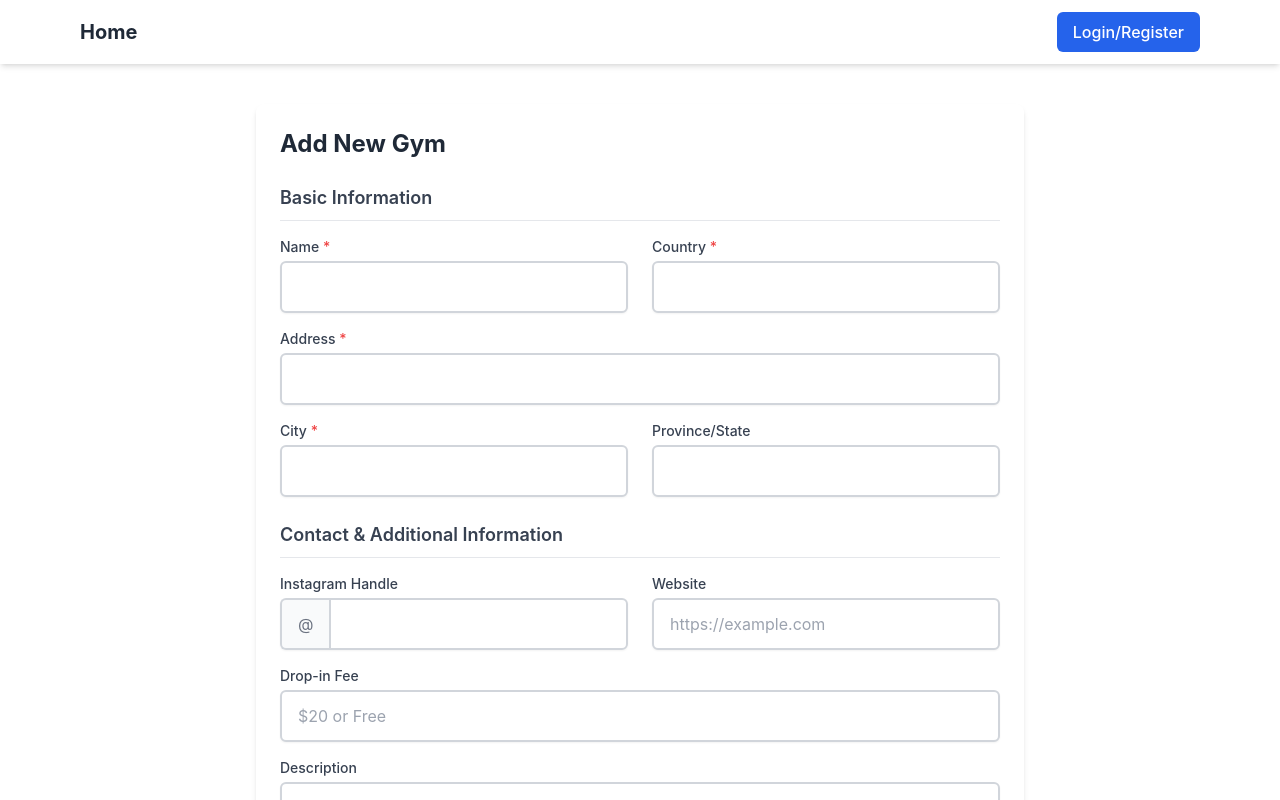
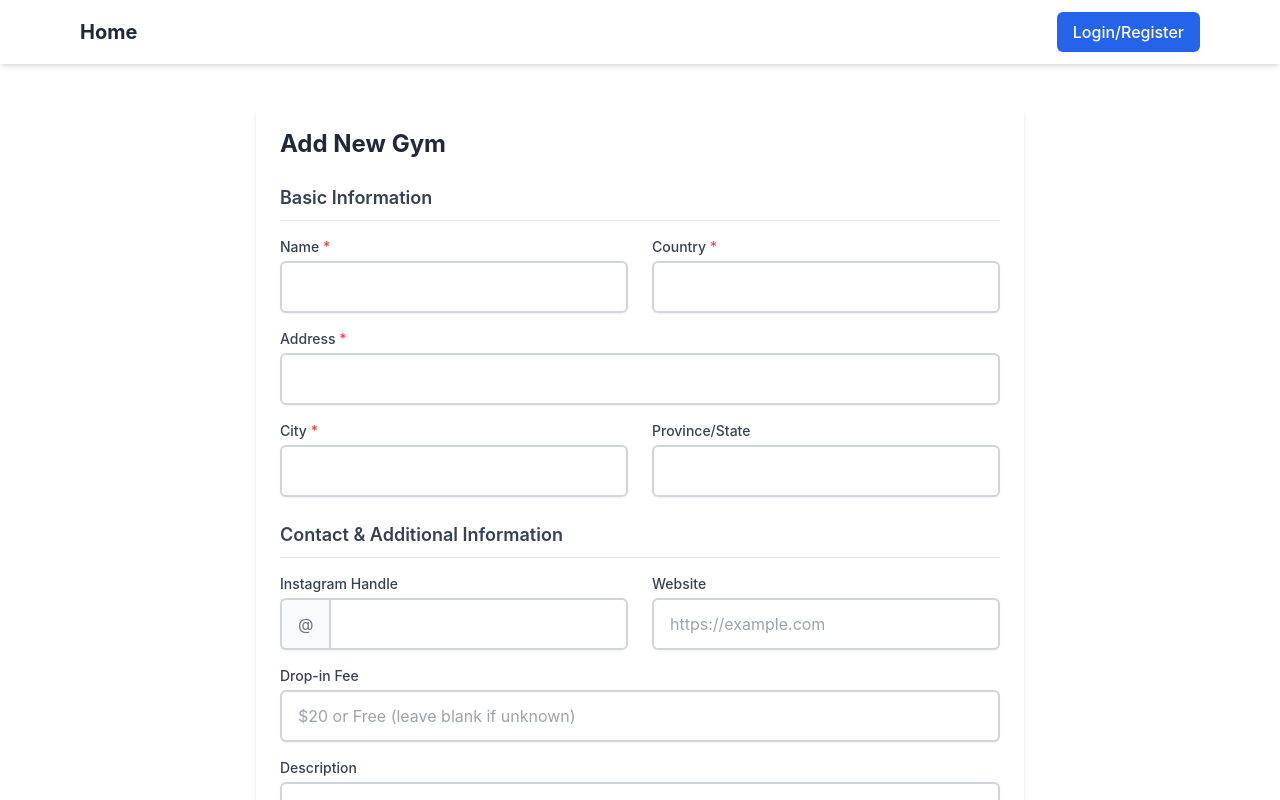
Before and after one commit to vgarza33/bjj_finder_mvp, a React (Vite) app in the folder client/: page /gyms/add-gym in a window 1280 px wide. Shown: the top 800 px of the page. Built offline with nearby package versions, Linux system fonts and the light colour scheme.

Commit message:
updated placeholder for drop in fee

```diff
--- a/client/src/components/AddGym.jsx
+++ b/client/src/components/AddGym.jsx
@@ -267,7 +267,7 @@ const AddGym = () => {
                 name="drop_in_fee"
                 value={formData.drop_in_fee}
                 onChange={e => handleChange(e)}
-                placeholder="$20 or Free"
+                placeholder="$20 or Free (leave blank if unknown)"
                 className="block w-full px-4 py-3 rounded-md border-2 border-gray-300 shadow-sm focus:border-blue-500 focus:ring-blue-500 text-base"
               />
             </div>
```
